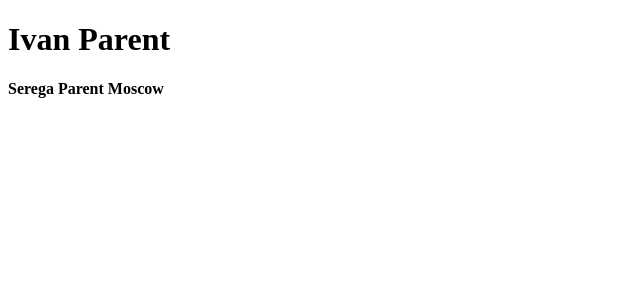
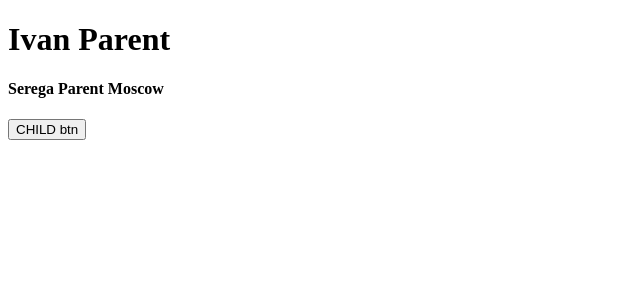
Before and after one commit to FtShow/instagram-angular, an Angular app: page / in a window 1280 px wide. Shown: the top 300 px of the page, without its empty margins (0-640 px from the left). Built offline with nearby package versions, Linux system fonts and the light colour scheme.

Commit message:
input learn

```diff
--- a/src/app/parent/child/child.component.html
+++ b/src/app/parent/child/child.component.html
@@ -1 +1,2 @@
 <h4>{{ name }} {{ surnameProps }} {{ address?.city }}</h4>
+<button (click)="childFunc()">CHILD btn</button>
--- a/src/app/parent/child/child.component.ts
+++ b/src/app/parent/child/child.component.ts
@@ -1,4 +1,4 @@
-import { Component, Input } from '@angular/core'
+import { Component, EventEmitter, Input, Output } from '@angular/core'
 import { Address } from '../parent.component'
 
 @Component({
@@ -12,4 +12,11 @@ export class ChildComponent {
   name = 'Serega'
   @Input() surnameProps?: string
   @Input() address?: Address
+
+  @Output() outChild = new EventEmitter<number>()
+
+  childFunc() {
+    const old = 33
+    this.outChild.emit(old)
+  }
 }
--- a/src/app/parent/parent.component.html
+++ b/src/app/parent/parent.component.html
@@ -1,2 +1,3 @@
 <h1>{{ name }} {{ surname }}</h1>
-<inst-child [surnameProps]="surname" [address]="address" />
+<h2>{{ old }}</h2>
+<inst-child (outChild)="parentFunc($event)" [surnameProps]="surname" [address]="address" />
--- a/src/app/parent/parent.component.ts
+++ b/src/app/parent/parent.component.ts
@@ -22,4 +22,9 @@ export class ParentComponent {
     street: 'Street',
     home: 49,
   }
+  old?: number
+
+  parentFunc(e: number) {
+    this.old = e
+  }
 }
```
